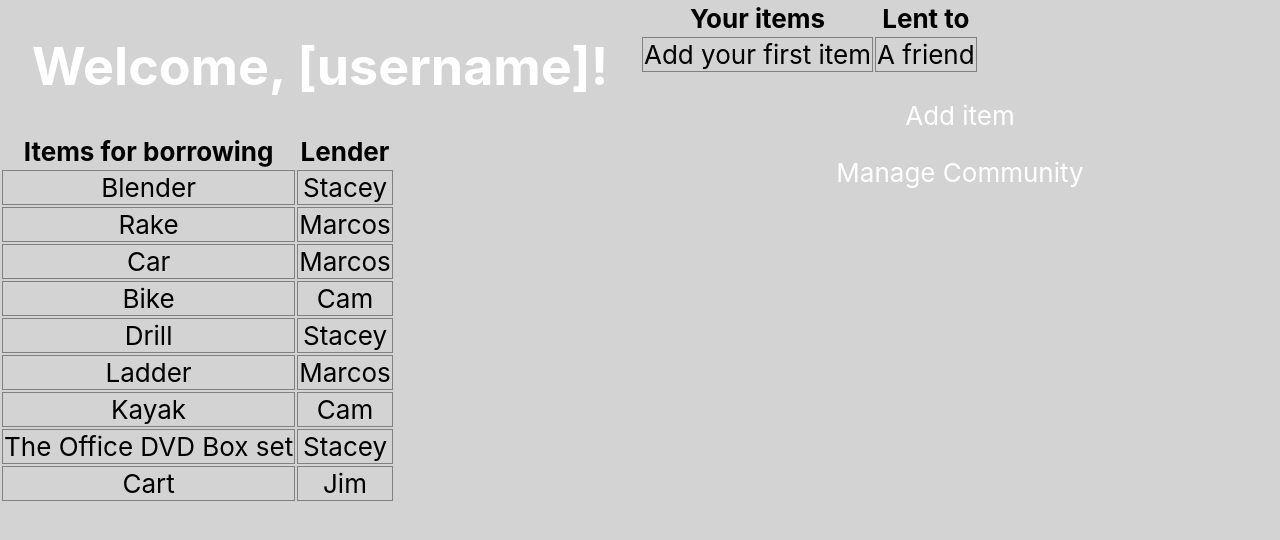
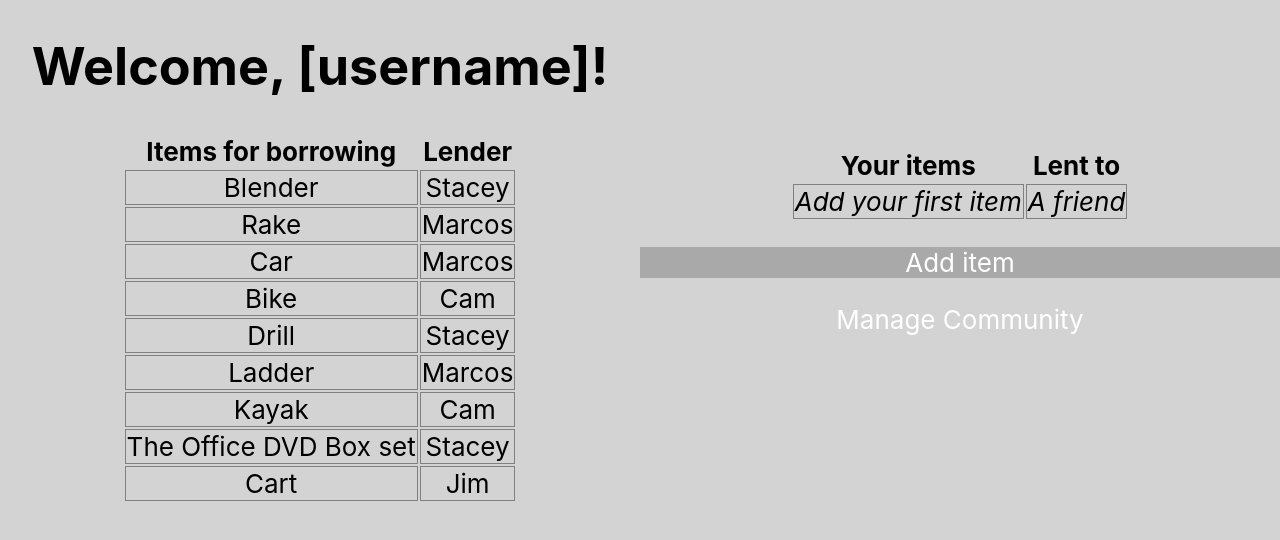
Before and after one commit to aqw1772/Localized, a React (Create React App) app in the folder yourshare/: page / in a window 1280 px wide. Both pictures are taken after typing "Sample", "Sample", "Sample" into the empty fields and a click on the button "Join". Shown: the top 540 px of the page. Built offline with nearby package versions, Linux system fonts and the light colour scheme.

Commit message:
reformatted the browse items page

```diff
--- a/yourshare/src/index.css
+++ b/yourshare/src/index.css
@@ -38,7 +38,7 @@ code {
 }
 
 input{
- border-bottom: 1px solid grey;
+ border-bottom: 2px solid grey;
  border-top: none;
  border-left: none;
  border-right: none;
@@ -46,6 +46,14 @@ input{
  width: 400px;
  margin-bottom: 40px;
  font-size: large;
+
+
+}
+
+.rectButton {
+  background-color: darkgray;
+  color: white;
+
 }
 
 h2 {
@@ -53,12 +61,14 @@ h2 {
   margin-right: 400px;
 }
 
-.account h1 {
+h1 {
   color: black;
 }
 
 table {
-  position: relative;
+  position: center;
+  margin-left: auto;
+  margin-right: auto;
   align-items: center;
   color: black;
 }
@@ -66,3 +76,7 @@ table {
 td {
   border: 1px solid grey;
 }
+
+.borrowRight table{
+  margin-top: 147px;
+}
--- a/yourshare/src/pages/AddItemPage.tsx
+++ b/yourshare/src/pages/AddItemPage.tsx
@@ -28,7 +28,7 @@ export class AddItemPage extends React.Component<AddItemScreenProps> {
           <br></br>
           <label>Upload Picture</label>
           <button>Cancel</button>
-          <button>Add item</button>
+          <button className="rectButton">Add item</button>
         </div>
 
       </div>
--- a/yourshare/src/pages/BrowsePage.tsx
+++ b/yourshare/src/pages/BrowsePage.tsx
@@ -56,18 +56,18 @@ export class BrowsePage extends React.Component<BrowseScreenProps> {
 
           </table>
         </div>
-        <div> {/* second table on right */}
+        <div className="borrowRight"> {/* second table on right */}
           <table>
           <tr>
               <th>Your items</th>
               <th>Lent to</th>
             </tr>
             <tr>
-                <td>Add your first item</td>
-                <td>A friend</td>
+                <td><em>Add your first item</em></td>
+                <td><em>A friend</em></td>
             </tr>
           </table>
-          <p onClick={(e) => this.props.changePage(pages.AddItemPage)}>
+          <p className="rectButton" onClick={(e) => this.props.changePage(pages.AddItemPage)}>
             Add item
           </p>
           {/* <p onClick={(e) => this.props.changePage(pages.BorrowItemPage)}>
```
